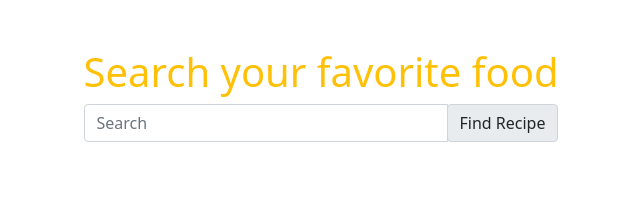
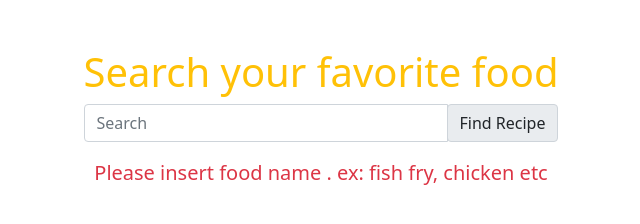
Before and after one commit to tjrimon/recipe-monster-api, a plain HTML site: page index.html in a window 1280 px wide. Both pictures are taken after a click on the element "Find Recipe". Shown: the whole page, without its empty margins (319-959 px from the left). Drawn offline with nearby package versions, Linux system fonts and the light colour scheme; no server answers.

Commit message:
some error handling

```diff
--- a/index.html
+++ b/index.html
@@ -33,6 +33,7 @@
                         <span id="search-btn" class="input-group-text ">Find Recipe
                     </div>
                 </div>
+                <p id="input-error" class="text-danger fs-5"></p>
             </div>
             <!-- <div class="text-center">
                 <h1 class="text-warning">Search your favorite food</h1>
--- a/main.js
+++ b/main.js
@@ -1,12 +1,18 @@
 document.getElementById('search-btn').addEventListener('click', function () {
     const inputField = document.getElementById('search-box')
     const mealName = inputField.value
-    inputField.textContent = ''
-    const url = `https://www.themealdb.com/api/json/v1/1/search.php?s=${mealName}`
-    fetch(url)
-        .then(res => res.json())
-        .then(data => displayFood(data.meals))
+    const error = document.getElementById('input-error')
+    if (inputField.value != '') {
+        const url = `https://www.themealdb.com/api/json/v1/1/search.php?s=${mealName}`
+        fetch(url)
+            .then(res => res.json())
+            .then(data => displayFood(data.meals))
+        error.innerText = ''
+    } else {
+        error.innerText = 'Please insert food name . ex: fish fry, chicken etc'
+    }
 
+    inputField.value = ''
 })
 
 const displayFood = meals => {
```
